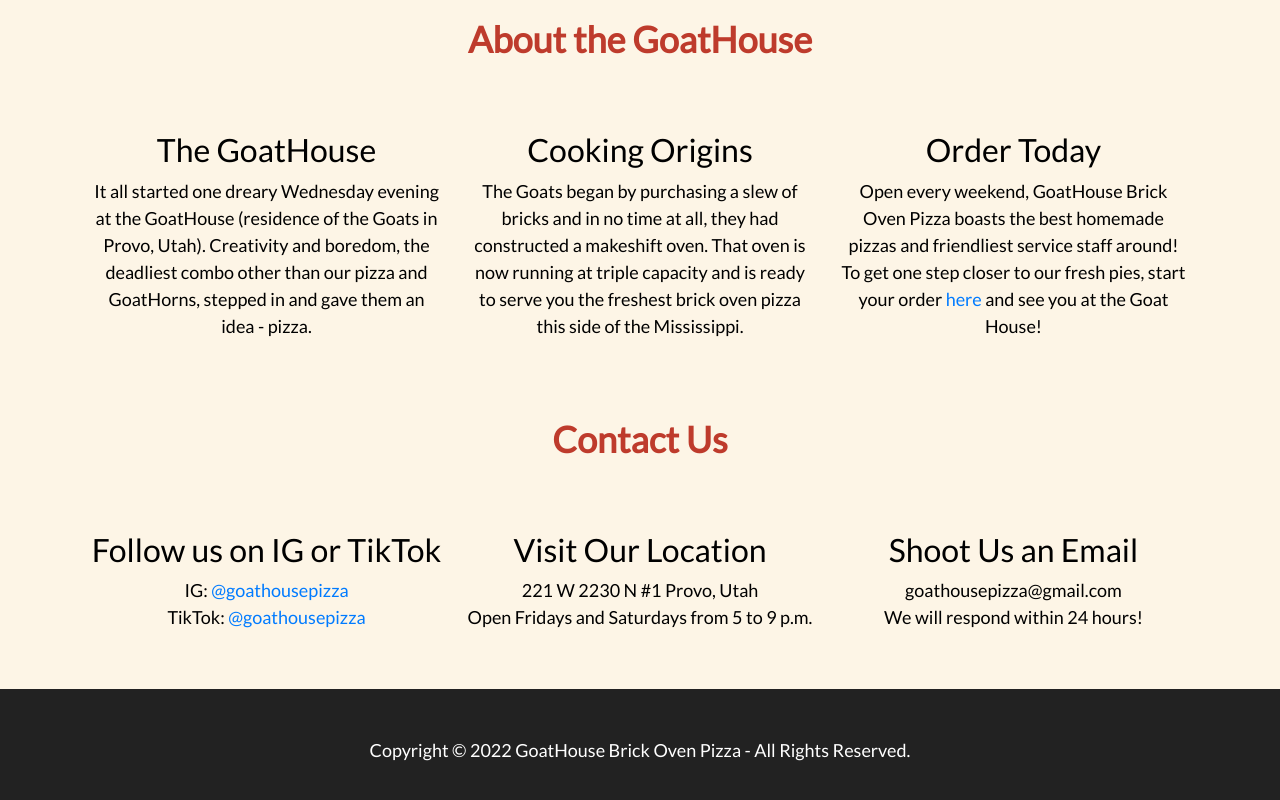
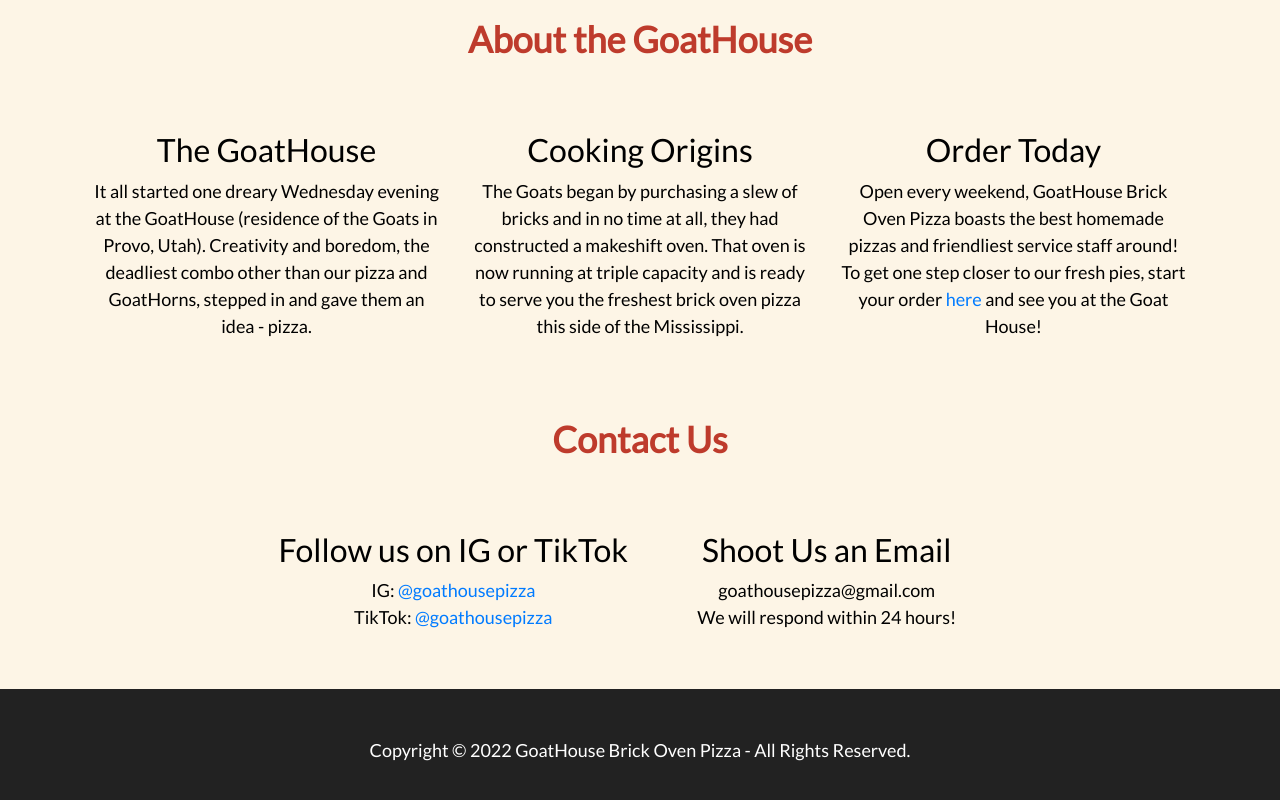
Before and after one commit to goathousepizza/goathousepizza.github.io, a plain HTML site: page index.html in a window 1280 px wide. Shown: the part 1496-2296 px from the top of the page. Drawn offline with Linux system fonts and the light colour scheme.

Commit message:
Remove address

```diff
--- a/index.html
+++ b/index.html
@@ -83,10 +83,6 @@
 				<p>IG: <a href="https://instagram.com/goathousepizza" target="_blank">@goathousepizza</a><br>TikTok: <a href="https://www.tiktok.com/@goathousepizza" target="_blank">@goathousepizza</a></p>
 			</div>
 			<div class="about-us-section">
-				<h2>Visit Our Location</h2>
-				<p>221 W 2230 N #1 Provo, Utah<br>Open Fridays and Saturdays from 5 to 9 p.m.</p>
-			</div>
-			<div class="about-us-section">
 				<h2>Shoot Us an Email</h2>
 				<p>goathousepizza@gmail.com<br>We will respond within 24 hours!</p>
 			</div>
```
